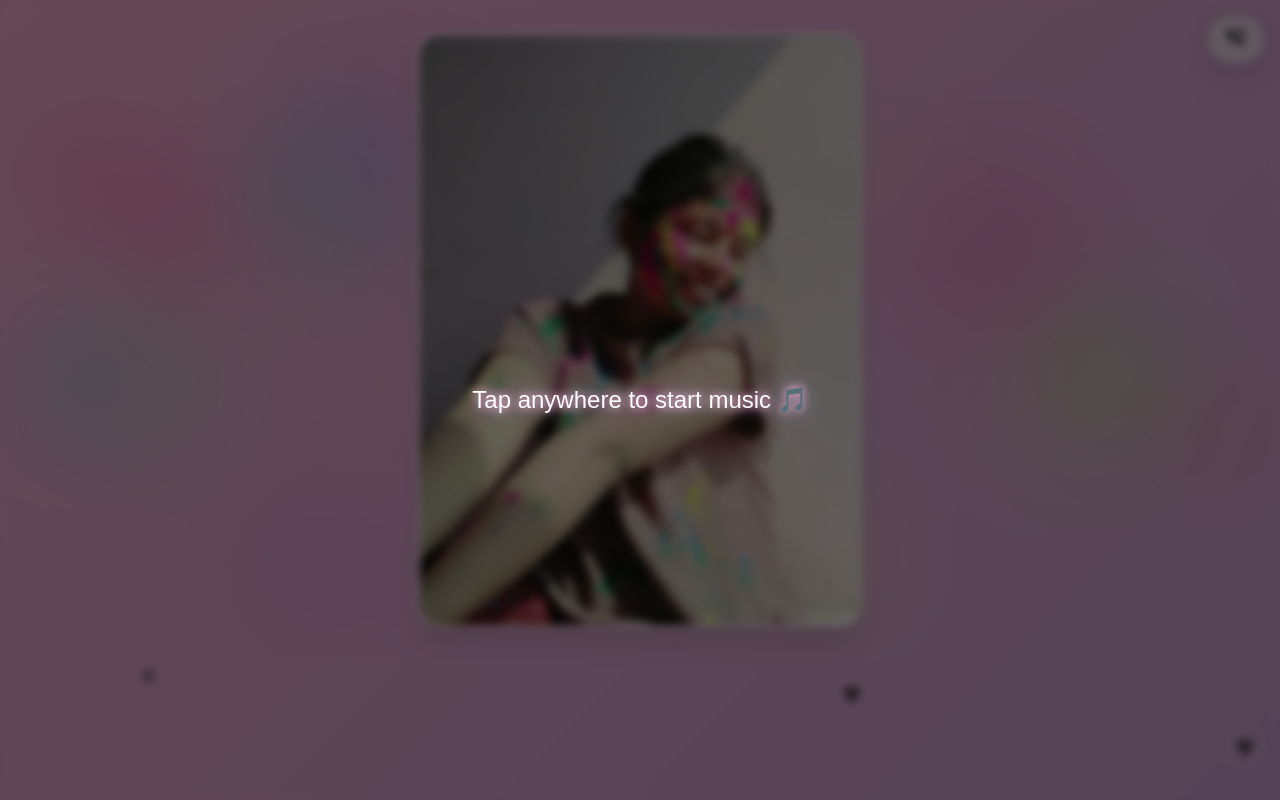
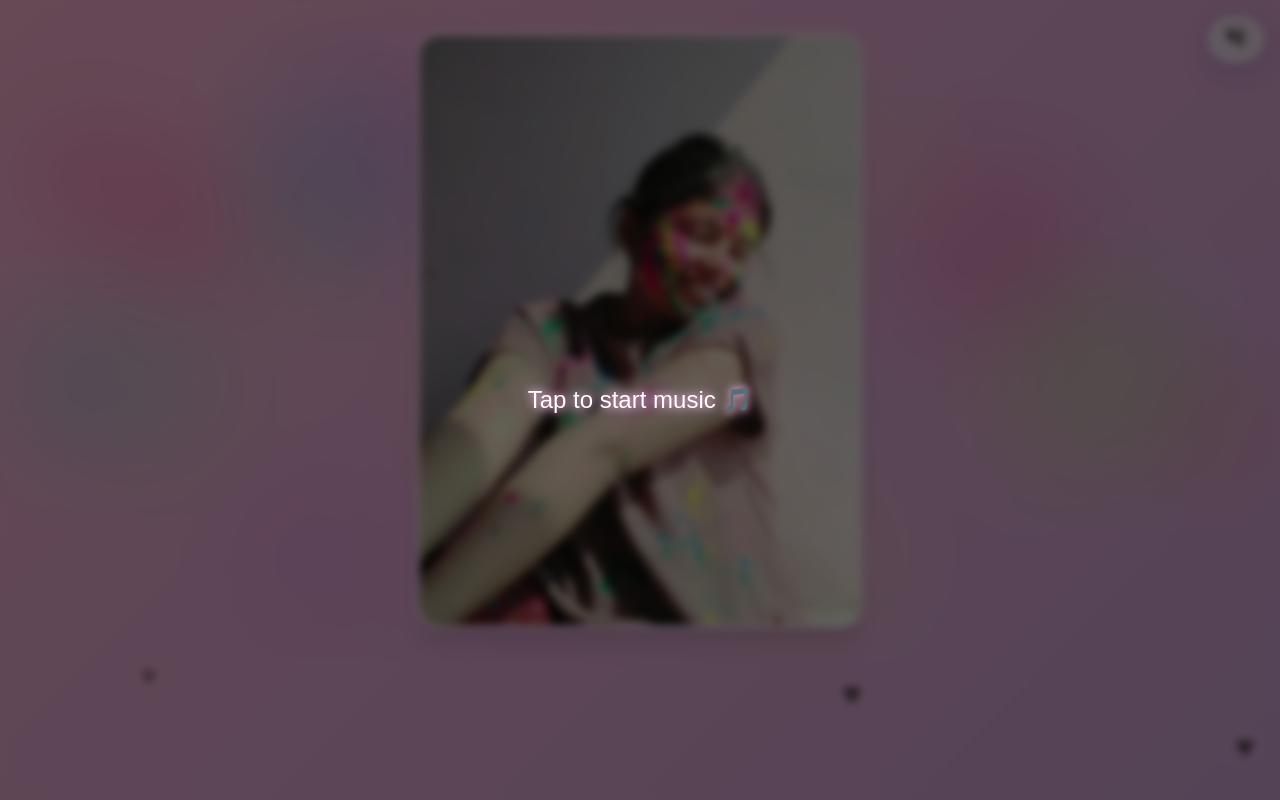
Before and after one commit to yashdotin/ccc, a Next.js app in the folder holi/: page / in a window 1280 px wide. Shown: the top 800 px of the page. Built offline with nearby package versions, Linux system fonts and the light colour scheme.

Commit message:
updated website animations

```diff
--- a/holi/components/MusicPlayer.tsx
+++ b/holi/components/MusicPlayer.tsx
@@ -49,9 +49,20 @@ export function MusicPlayer({ song = "/romantic-instrumental.mp3" }: { song?: st
     <>
       {/* Overlay for tap to start music */}
       {!userInteracted && (
-        <div className="fixed inset-0 z-[9999] flex items-center justify-center bg-black/60 text-white text-2xl font-romantic animate-glow select-none cursor-pointer" style={{backdropFilter: 'blur(4px)'}}>
-          Tap anywhere to start music 🎵
-        </div>
+        <button
+          className="fixed inset-0 z-[9999] flex items-center justify-center bg-black/60 text-white text-2xl font-romantic animate-glow select-none cursor-pointer"
+          style={{ backdropFilter: 'blur(4px)' }}
+          onClick={() => {
+            if (audioRef.current) {
+              audioRef.current.muted = false;
+              audioRef.current.play();
+            }
+            setMuted(false);
+            setUserInteracted(true);
+          }}
+        >
+          Tap to start music 🎵
+        </button>
       )}
       <div className="fixed top-4 right-4 z-50 flex items-center gap-2 bg-white/60 backdrop-blur-md rounded-full px-4 py-2 shadow-glass">
         <audio
```
